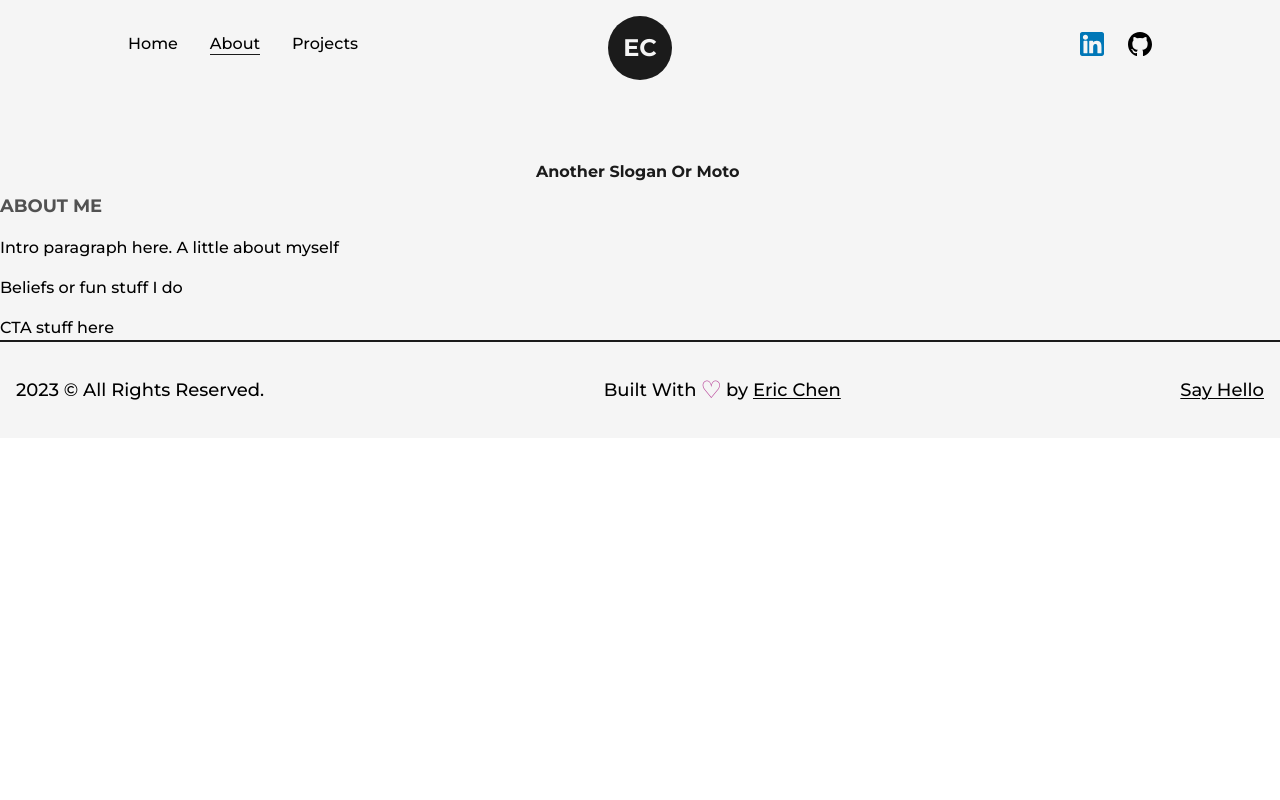
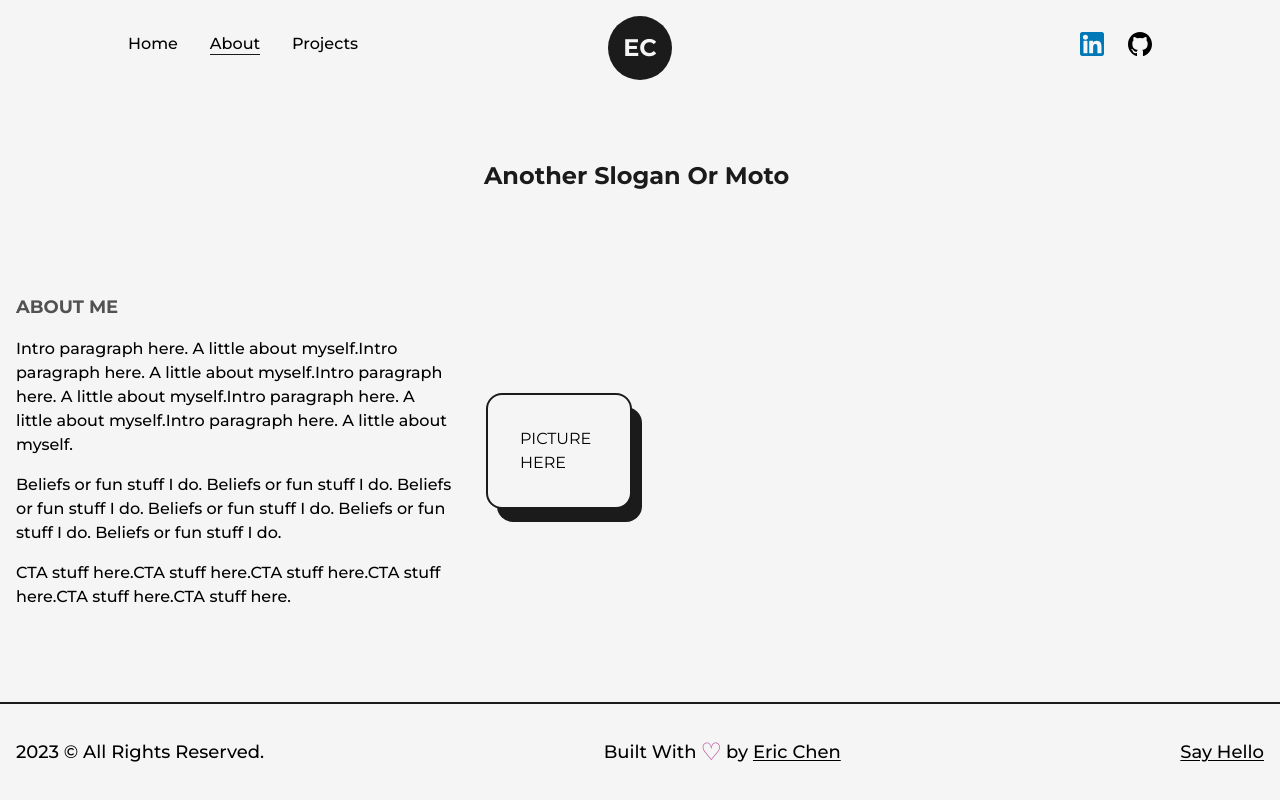
Before and after one commit to erichen886/portfolio_site, a Next.js app: page /about in a window 1280 px wide. Built offline with nearby package versions, Linux system fonts and the light colour scheme.

Commit message:
about page layout done

```diff
--- a/src/app/about/page.tsx
+++ b/src/app/about/page.tsx
@@ -13,28 +13,40 @@ export const metadata: Metadata = {
 const About = () => {
   return (
     <>
-      <main className="flex w-full flex-col items-center justify-center">
-        <Layout className="pt-16">
-          <AnimatedText text="Another slogan or moto" className="" />
-          <div className="grid w-full grid-cols-8 gap-16">
-            <div className="col-span-3 flex flex-col items-start justify-start">
+      <main className="flex w-full flex-col items-center justify-stretch grow">
+        <Layout className="pt-16 flex flex-col justify-stretch grow">
+          <AnimatedText text="Another slogan or moto" className="text-2xl" />
+          <div className="grid w-full grid-cols-8 gap-4 justify-stretch grow">
+            <div className="col-span-3 flex flex-col items-start justify-start p-4 self-center">
               <h2 className="mb-4 text-lg font-bold uppercase text-dark/75">
                 About Me
               </h2>
               <p className="font-medium">
-                Intro paragraph here. A little about myself
+                Intro paragraph here. A little about myself.Intro paragraph
+                here. A little about myself.Intro paragraph here. A little about
+                myself.Intro paragraph here. A little about myself.Intro
+                paragraph here. A little about myself.
               </p>
-              <p className="font-medium my-4">Beliefs or fun stuff I do</p>
-              <p className="font-medium">CTA stuff here</p>
+              <p className="font-medium my-4">
+                Beliefs or fun stuff I do. Beliefs or fun stuff I do. Beliefs or
+                fun stuff I do. Beliefs or fun stuff I do. Beliefs or fun stuff
+                I do. Beliefs or fun stuff I do.{" "}
+              </p>
+              <p className="font-medium">
+                CTA stuff here.CTA stuff here.CTA stuff here.CTA stuff here.CTA
+                stuff here.CTA stuff here.
+              </p>
             </div>
-          </div>
-          <div>
-            {/* TODO: add a profile pic */}
-            {/* <Image
+            <div className="col-span- relative h-max rounded-2xl border-2 border-solid border-dark bg-light p-8 self-center">
+              {/* TODO: add a profile pic */}
+              <div className="absolute top-3 -right-3 -z-10 w-[102%] h-[103%] rounded-2xl bg-dark" />
+              {/* <Image
               src={}
               alt="Eric CHen"
               className="w-full h-auto rounded-2xl"
             /> */}
+              PICTURE HERE
+            </div>
           </div>
         </Layout>
       </main>
```
